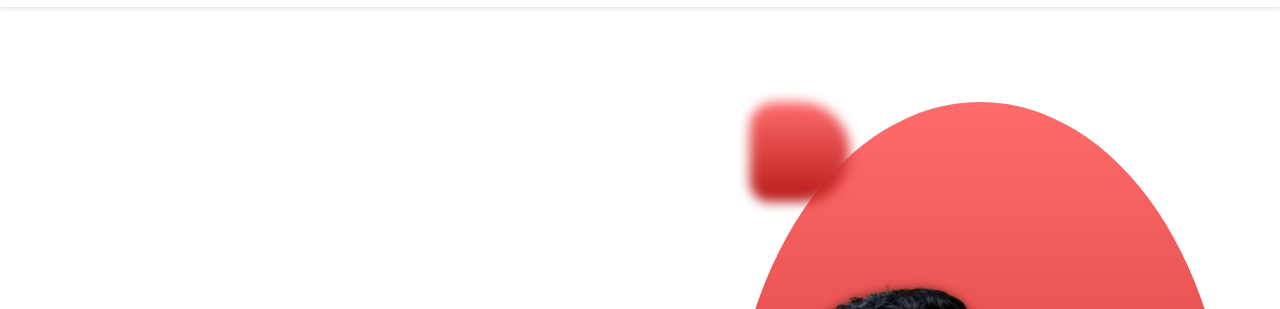
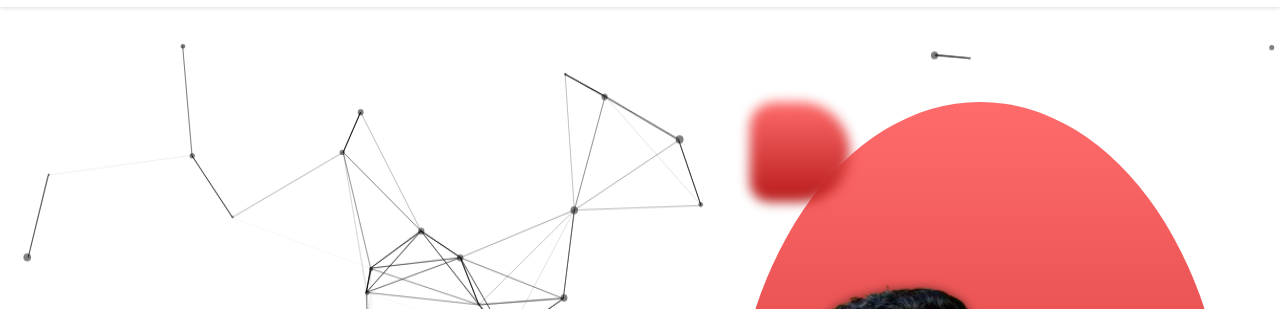
Before and after one commit to Pruthviraj-Guddu/Pruthviraj-Guddu.github.io, a plain HTML site: page index.html in a window 1280 px wide. Shown: the part 68-377 px from the top of the page. Drawn offline with nearby package versions, Linux system fonts and the light colour scheme; animation ran at ten frames a second.

Commit message:
Add particles

```diff
--- a/index.html
+++ b/index.html
@@ -104,6 +104,7 @@
           </div>
         </div>
       </div>
+      <canvas class="particles-js"></canvas>
     </section>
 
     <!-- Section 2: About Me -->
--- a/javascript/script.js
+++ b/javascript/script.js
@@ -3,7 +3,124 @@ document.addEventListener("DOMContentLoaded", function () {
   injectData(window.data);
   initializeAnimations();
   loadRandomQuote();
+  makeparticle();
 });
+function makeparticle() {
+  const canvas = document.querySelector(".particles-js");
+  const ctx = canvas.getContext("2d");
+
+  // Set canvas dimensions
+  canvas.width = window.innerWidth;
+  canvas.height = window.innerHeight;
+
+  // Particle class
+  class Particle {
+    constructor(x, y, radius, color, velocity) {
+      this.x = x;
+      this.y = y;
+      this.radius = radius;
+      this.color = color;
+      this.velocity = velocity;
+      this.opacity = 0.5; // Initial opacity
+    }
+
+    draw() {
+      ctx.save();
+      ctx.globalAlpha = this.opacity;
+      ctx.beginPath();
+      ctx.arc(this.x, this.y, this.radius, 0, Math.PI * 2, false);
+      ctx.fillStyle = this.color;
+      ctx.fill();
+      ctx.closePath();
+      ctx.restore();
+    }
+
+    update(particles) {
+      this.draw();
+
+      // Update position
+      this.x += this.velocity.x;
+      this.y += this.velocity.y;
+
+      // Bounce off edges
+      if (this.x + this.radius > canvas.width || this.x - this.radius < 0) {
+        this.velocity.x = -this.velocity.x;
+      }
+      if (this.y + this.radius > canvas.height || this.y - this.radius < 0) {
+        this.velocity.y = -this.velocity.y;
+      }
+
+      // Draw lines between particles
+      particles.forEach((particle) => {
+        const distance = Math.hypot(this.x - particle.x, this.y - particle.y);
+        if (distance < 150) {
+          ctx.beginPath();
+          ctx.moveTo(this.x, this.y);
+          ctx.lineTo(particle.x, particle.y);
+          ctx.strokeStyle = `rgba(0, 0, 0, ${1 - distance / 150})`;
+          ctx.lineWidth = 1;
+          ctx.stroke();
+          ctx.closePath();
+        }
+      });
+    }
+  }
+
+  // Create particles
+  const particles = [];
+  const numberOfParticles = 60; // Adjust as needed
+  const color = "#000000"; // Particle color
+
+  function init() {
+    particles.length = 0; // Clear existing particles
+    for (let i = 0; i < numberOfParticles; i++) {
+      const radius = Math.random() * 3 + 1; // Random size (small particles)
+      const x = Math.random() * (canvas.width - radius * 2) + radius;
+      const y = Math.random() * (canvas.height - radius * 2) + radius;
+      const velocity = {
+        x: (Math.random() - 0.5) * 2, // Random horizontal speed
+        y: (Math.random() - 0.5) * 2, // Random vertical speed
+      };
+      particles.push(new Particle(x, y, radius, color, velocity));
+    }
+  }
+
+  // Animation loop
+  function animate() {
+    requestAnimationFrame(animate);
+    ctx.clearRect(0, 0, canvas.width, canvas.height);
+
+    particles.forEach((particle) => {
+      particle.update(particles);
+    });
+  }
+
+  // Initialize and start animation
+  init();
+  animate();
+
+  // Handle window resize
+  window.addEventListener("resize", () => {
+    canvas.width = window.innerWidth;
+    canvas.height = window.innerHeight;
+    init();
+  });
+
+  // Handle click interaction (push particles)
+  canvas.addEventListener("click", (event) => {
+    const mouseX = event.clientX;
+    const mouseY = event.clientY;
+
+    for (let i = 0; i < 4; i++) {
+      const radius = Math.random() * 3 + 1;
+      const velocity = {
+        x: (Math.random() - 0.5) * 2,
+        y: (Math.random() - 0.5) * 2,
+      };
+      particles.push(new Particle(mouseX, mouseY, radius, color, velocity));
+    }
+  });
+}
 
 // Menu item click event
 function initializeMenu() {
--- a/style.css
+++ b/style.css
@@ -176,6 +176,8 @@ html {
   margin-top: 10rem;
   width: 100%;
   padding: 0 5rem;
+  position: relative; /* Ensure it respects z-index */
+  z-index: 2; /* Higher than the canvas */
 }
 
 .sec1__content .sec1__contentDetail h1 {
@@ -1491,3 +1493,13 @@ ul {
   color: #bdbec0;
   z-index: -1;
 }
+
+.particles-js {
+  position: absolute;
+  top: 0;
+  left: 0;
+  width: 100%;
+  height: 100%;
+  z-index: 1; /* Ensure it's above other content */
+  pointer-events: none; /* Allow clicks to pass through to elements below */
+}
```
